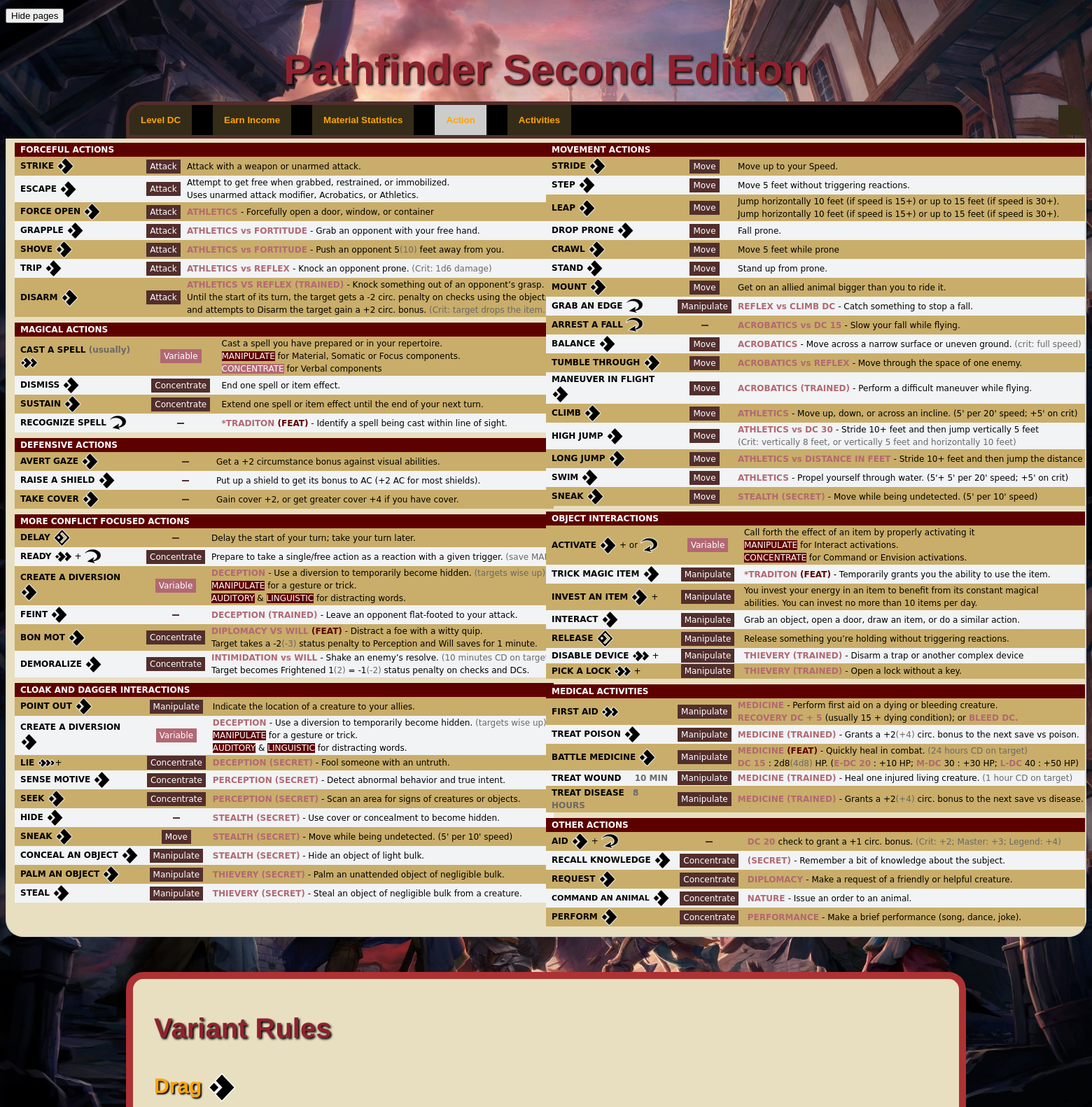
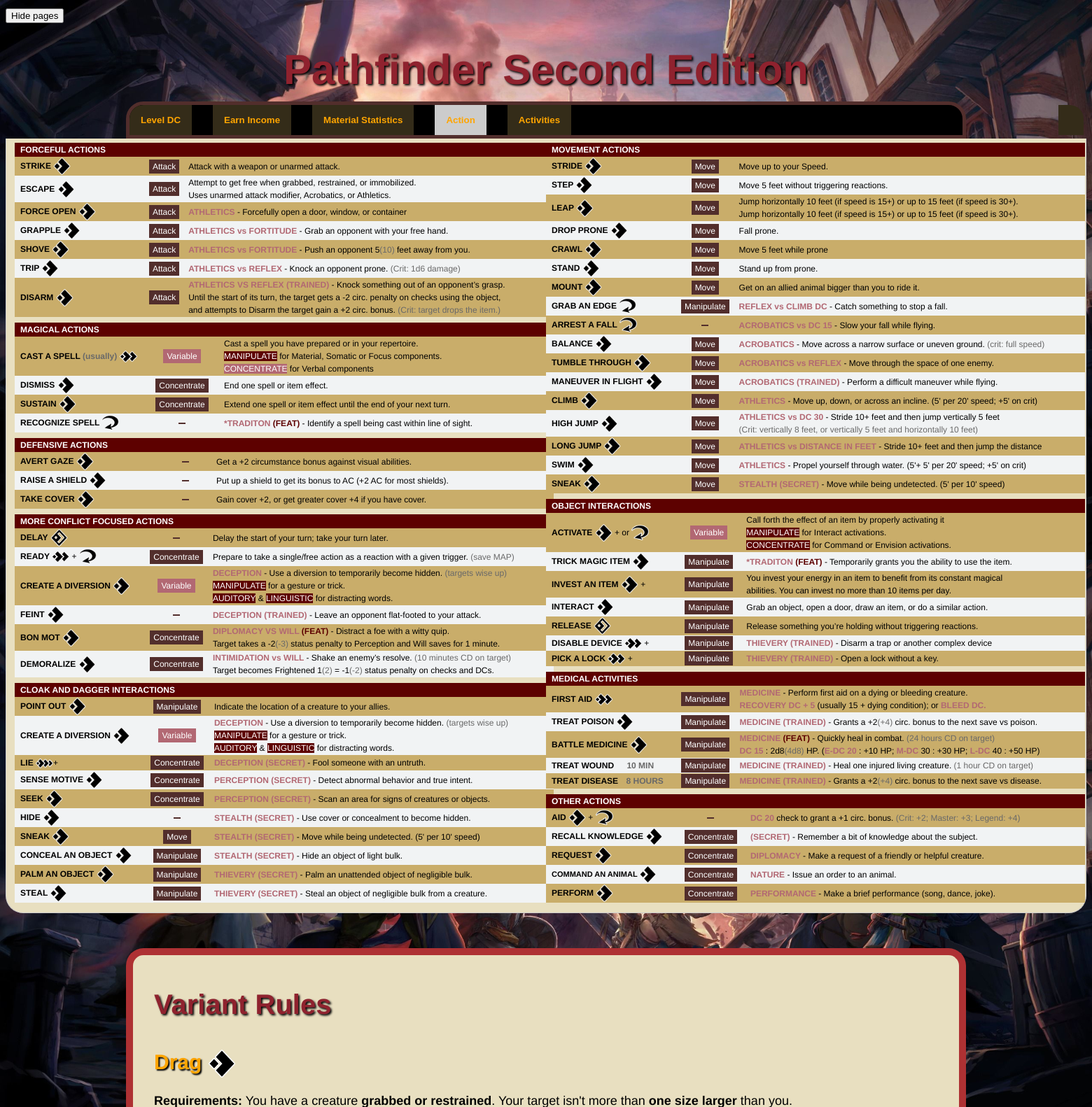
Before and after one commit to Satorcin/Pathfinder2e, a PHP site: page /Pathfinder.html in a window 1560 px wide, after a click on "Action". Shown: the top 1582 px of the page at 70% size. Run offline with PHP 8.4, Linux system fonts and the light colour scheme.

Commit message:
Update style.css

```diff
--- a/style.css
+++ b/style.css
@@ -147,7 +147,7 @@ h1 {
   border-collapse: collapse;
   font-size: 12px;
   display: inline-block;
-  font-family: 'Comic Sans MS', 'Chalkboard SE', 'Comic Neue', sans-serif;
+  /*font-family: 'Comic Sans MS', 'Chalkboard SE', 'Comic Neue', sans-serif;*/
 }
 
 .tabla2 .td1 {
```
